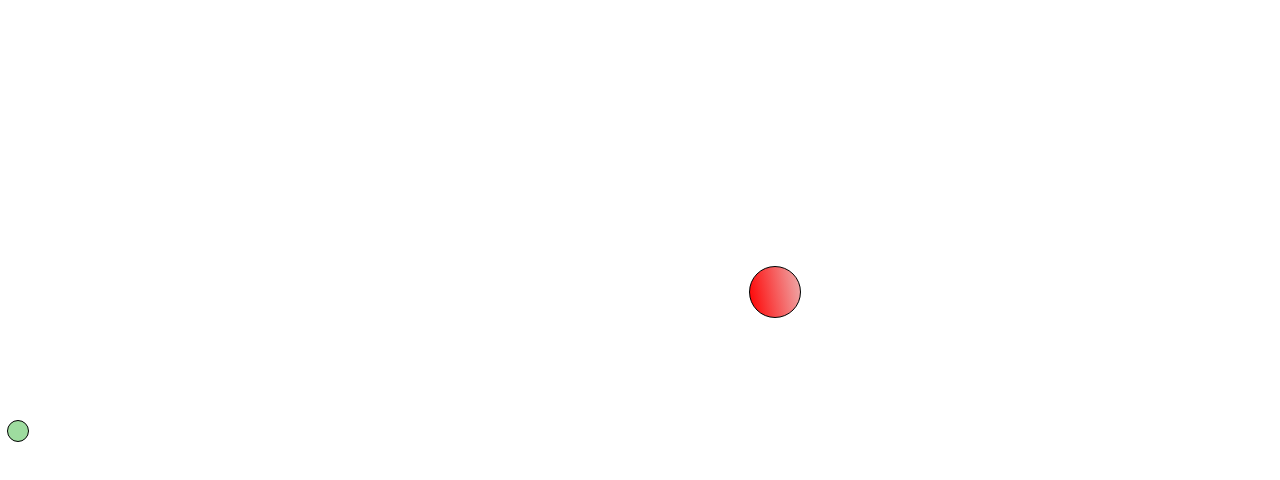
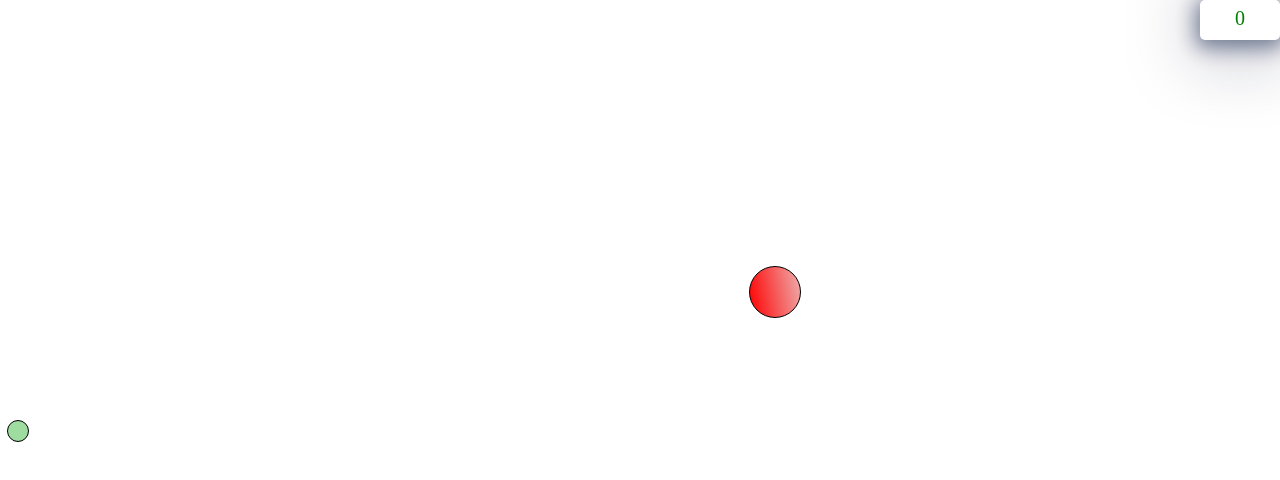
Before and after one commit to AstrOOnauta/SphereCollisor, a plain HTML site: page sphereCollider.html in a window 1280 px wide. Drawn offline with Linux system fonts and the light colour scheme.

Commit message:
Add files via upload
Version 4!
- Added the function SCORE;
- For each collision between the big ball and the shiny ball the function SCORE increase +1;
- Added WIN for the game: WINS with 40 points in SCORE!

```diff
--- a/css/sphereCollider.css
+++ b/css/sphereCollider.css
@@ -16,3 +16,17 @@
     position: absolute;
     box-shadow: 0 4px 20px 4px white;
 }
+#score {
+    position: fixed;
+    top: 0;
+    right: 0;
+    width: 80px;
+    height: 40px;
+    border-radius: 5px;
+    box-shadow: 0 4px 20px 4px rgba(0, 20, 60, .5), 0 4px 80px -8px rgba(0, 20, 60, 1);
+    background-color: white;
+    text-align: center;
+    color: green;
+    font-size: 20px;
+    line-height: 1.8;
+    }
--- a/js/sphereCollider.js
+++ b/js/sphereCollider.js
@@ -8,6 +8,7 @@ var positionY2 = Math.random()*500
 var width1 = 50
 var height1 = 50
 var velocity = 1
+var score = 0;
 var ball1 = document.getElementById("ball1")
 var ball2 = document.getElementById("ball2")
 document.addEventListener("keydown", start)
@@ -71,5 +72,11 @@ function checkCollision(){
             ball1.y + ball1.height > ball2.y){
                 positionX2 = Math.random()*900
                 positionY2 = Math.random()*600
+                score = score + 1
+                document.getElementById("score").innerHTML= score
+                if(score == 40){
+                    alert("Você venceu!")
+                    window.location.reload()
+                }
         }
 }
--- a/sphereCollider.html
+++ b/sphereCollider.html
@@ -11,6 +11,7 @@
 <body>
     <div id="ball1"></div>
     <div id="ball2"></div>
+    <div id="score">0</div>
 
     <script type="text/javascript" src="./js/sphereCollider.js"></script>
 </body>
```
